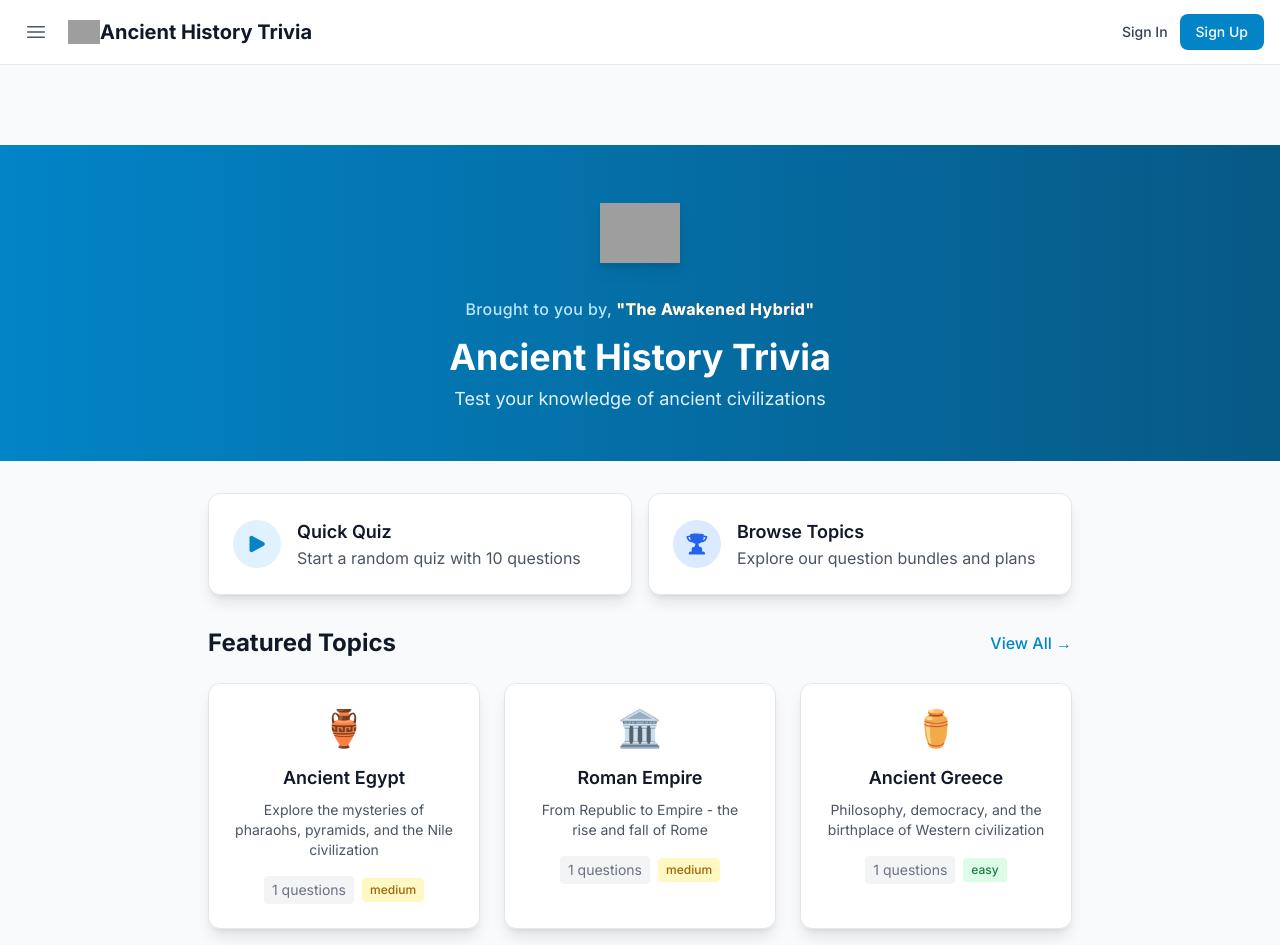
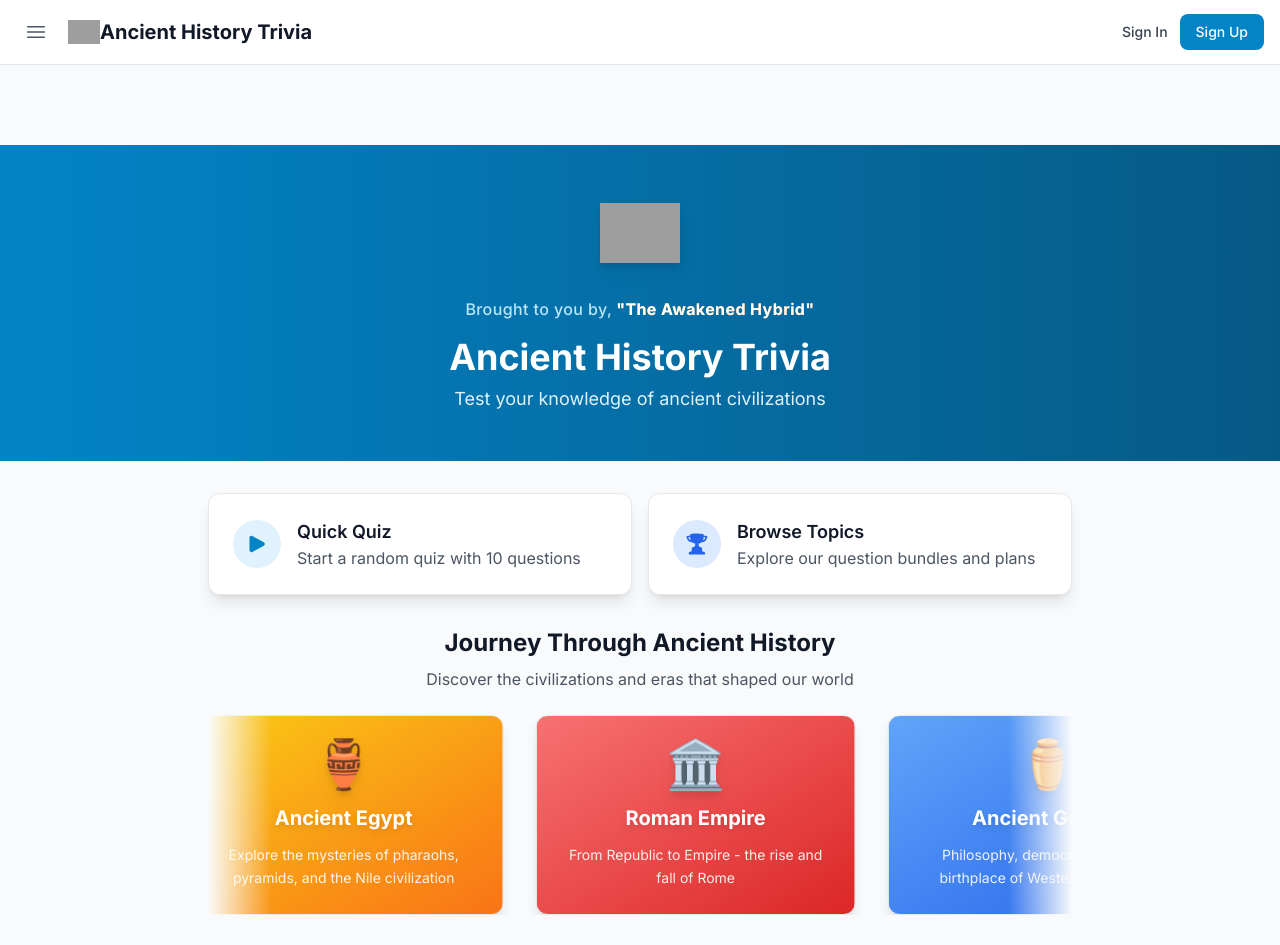
Before and after one commit to CreatiqueMedia/ancient-history-trivia-pwa, a React (Vite) app: page / in a window 1280 px wide. Shown: the top 945 px of the page. Built offline with nearby package versions, Linux system fonts and the light colour scheme; grey boxes are pictures that could not be loaded.

Commit message:
Replace Featured Topics with decorative sliding showcase - non-clickable, smooth animation, beautiful gradients

```diff
--- a/src/index.css
+++ b/src/index.css
@@ -44,3 +44,21 @@
     @apply border-red-500 bg-red-50 dark:bg-red-900/20;
   }
 }
+
+/* Custom animations */
+@keyframes scroll {
+  0% {
+    transform: translateX(0);
+  }
+  100% {
+    transform: translateX(-50%);
+  }
+}
+
+.animate-scroll {
+  animation: scroll 60s linear infinite;
+}
+
+.animate-scroll:hover {
+  animation-play-state: paused;
+}
--- a/src/screens/HomeScreen.tsx
+++ b/src/screens/HomeScreen.tsx
@@ -14,6 +14,74 @@ const HomeScreen = () => {
     { label: 'Correct Answers', value: stats.correctAnswers, icon: '✅' },
     { label: 'Current Streak', value: stats.streakCurrent, icon: '🔥' },
     { label: 'Average Score', value: `${Math.round(stats.averageScore)}%`, icon: '📊' }
+  ];
+
+  // Decorative topic showcase data
+  const topicShowcase = [
+    {
+      id: 'ancient-egypt',
+      title: 'Ancient Egypt',
+      description: 'Explore the mysteries of pharaohs, pyramids, and the Nile civilization',
+      icon: '🏺',
+      gradient: 'from-yellow-400 to-orange-500',
+      textColor: 'text-yellow-900'
+    },
+    {
+      id: 'roman-empire',
+      title: 'Roman Empire',
+      description: 'From Republic to Empire - the rise and fall of Rome',
+      icon: '🏛️',
+      gradient: 'from-red-400 to-red-600',
+      textColor: 'text-red-900'
+    },
+    {
+      id: 'ancient-greece',
+      title: 'Ancient Greece',
+      description: 'Philosophy, democracy, and the birthplace of Western civilization',
+      icon: '⚱️',
+      gradient: 'from-blue-400 to-blue-600',
+      textColor: 'text-blue-900'
+    },
+    {
+      id: 'mesopotamia',
+      title: 'Ancient Mesopotamia',
+      description: 'The cradle of civilization, home to Sumer, Babylon, and Assyria',
+      icon: '🏛️',
+      gradient: 'from-green-400 to-green-600',
+      textColor: 'text-green-900'
+    },
+    {
+      id: 'ancient-china',
+      title: 'Ancient China',
+      description: 'Dynasties, inventions, philosophy, and the Great Wall',
+      icon: '🏮',
+      gradient: 'from-red-400 to-pink-500',
+      textColor: 'text-red-900'
+    },
+    {
+      id: 'ancient-india',
+      title: 'Ancient India',
+      description: 'Vedic period, empires, religion, and cultural achievements',
+      icon: '🕌',
+      gradient: 'from-orange-400 to-orange-600',
+      textColor: 'text-orange-900'
+    },
+    {
+      id: 'bronze-age',
+      title: 'Bronze Age',
+      description: 'Early civilizations, technology, and cultural developments',
+      icon: '⚔️',
+      gradient: 'from-amber-400 to-amber-600',
+      textColor: 'text-amber-900'
+    },
+    {
+      id: 'iron-age',
+      title: 'Iron Age',
+      description: 'Advanced civilizations, warfare, and technological progress',
+      icon: '🛡️',
+      gradient: 'from-gray-400 to-gray-600',
+      textColor: 'text-gray-900'
+    }
   ];
 
   const featuredBundles = questionBundles.filter(bundle => !bundle.isPremium).slice(0, 3);
@@ -162,52 +230,63 @@ const HomeScreen = () => {
           )}
         </div>
 
-        {/* Featured Question Bundles */}
-        <section className="mb-8">
-          <div className="flex items-center justify-between mb-6">
-            <h2 className="text-2xl font-bold text-gray-900 dark:text-white">
-              Featured Topics
+        {/* Decorative Topics Showcase Slider */}
+        <section className="mb-8 overflow-hidden">
+          <div className="text-center mb-6">
+            <h2 className="text-2xl font-bold text-gray-900 dark:text-white mb-2">
+              Journey Through Ancient History
             </h2>
-            <Link
-              to="/store"
-              className="text-primary-600 dark:text-primary-400 hover:text-primary-700 dark:hover:text-primary-300 font-medium"
-            >
-              View All →
-            </Link>
+            <p className="text-gray-600 dark:text-gray-400">
+              Discover the civilizations and eras that shaped our world
+            </p>
           </div>
 
-          <div className="grid grid-cols-1 md:grid-cols-3 gap-6">
-            {featuredBundles.map((bundle) => (
-              <Link
-                key={bundle.id}
-                to={`/quiz/${bundle.id}`}
-                className="card p-6 hover:shadow-xl transition-shadow duration-200 group"
-              >
-                <div className="text-center">
-                  <div className="text-4xl mb-4">{bundle.icon}</div>
-                  <h3 className="text-lg font-semibold text-gray-900 dark:text-white mb-2">
-                    {bundle.name}
-                  </h3>
-                  <p className="text-gray-600 dark:text-gray-400 text-sm mb-4">
-                    {bundle.description}
-                  </p>
-                  <div className="flex items-center justify-center text-sm text-gray-500 dark:text-gray-400">
-                    <span className="bg-gray-100 dark:bg-gray-700 px-2 py-1 rounded mr-2">
-                      {bundle.questions.length} questions
-                    </span>
-                    <span className={`px-2 py-1 rounded text-xs font-medium ${
-                      bundle.difficulty === 'easy'
-                        ? 'bg-green-100 dark:bg-green-900 text-green-700 dark:text-green-300'
-                        : bundle.difficulty === 'medium'
-                        ? 'bg-yellow-100 dark:bg-yellow-900 text-yellow-700 dark:text-yellow-300'
-                        : 'bg-red-100 dark:bg-red-900 text-red-700 dark:text-red-300'
-                    }`}>
-                      {bundle.difficulty}
-                    </span>
+          <div className="relative">
+            {/* Sliding container */}
+            <div className="flex animate-scroll">
+              {/* First set of topics */}
+              {topicShowcase.map((topic) => (
+                <div
+                  key={topic.id}
+                  className="flex-shrink-0 w-80 mx-4"
+                >
+                  <div className={`card p-6 bg-gradient-to-br ${topic.gradient} text-white transform hover:scale-105 transition-transform duration-300`}>
+                    <div className="text-center">
+                      <div className="text-5xl mb-4 filter drop-shadow-lg">{topic.icon}</div>
+                      <h3 className="text-xl font-bold mb-3 text-white drop-shadow-md">
+                        {topic.title}
+                      </h3>
+                      <p className="text-white/90 text-sm leading-relaxed">
+                        {topic.description}
+                      </p>
+                    </div>
                   </div>
                 </div>
-              </Link>
-            ))}
+              ))}
+              {/* Duplicate set for seamless loop */}
+              {topicShowcase.map((topic) => (
+                <div
+                  key={`${topic.id}-duplicate`}
+                  className="flex-shrink-0 w-80 mx-4"
+                >
+                  <div className={`card p-6 bg-gradient-to-br ${topic.gradient} text-white transform hover:scale-105 transition-transform duration-300`}>
+                    <div className="text-center">
+                      <div className="text-5xl mb-4 filter drop-shadow-lg">{topic.icon}</div>
+                      <h3 className="text-xl font-bold mb-3 text-white drop-shadow-md">
+                        {topic.title}
+                      </h3>
+                      <p className="text-white/90 text-sm leading-relaxed">
+                        {topic.description}
+                      </p>
+                    </div>
+                  </div>
+                </div>
+              ))}
+            </div>
+
+            {/* Gradient fade edges */}
+            <div className="absolute left-0 top-0 bottom-0 w-16 bg-gradient-to-r from-gray-50 dark:from-gray-900 to-transparent pointer-events-none z-10"></div>
+            <div className="absolute right-0 top-0 bottom-0 w-16 bg-gradient-to-l from-gray-50 dark:from-gray-900 to-transparent pointer-events-none z-10"></div>
           </div>
         </section>
 
```
